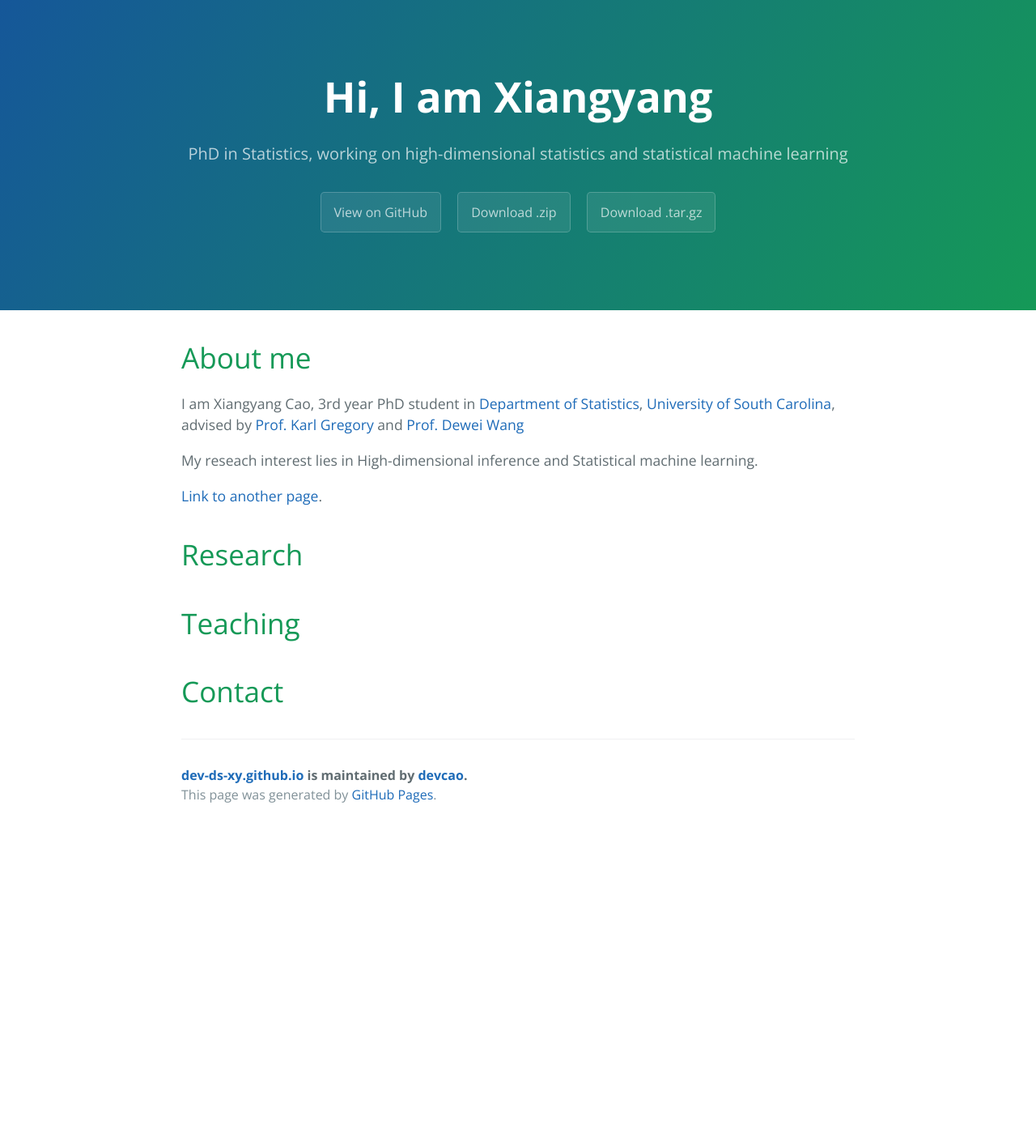
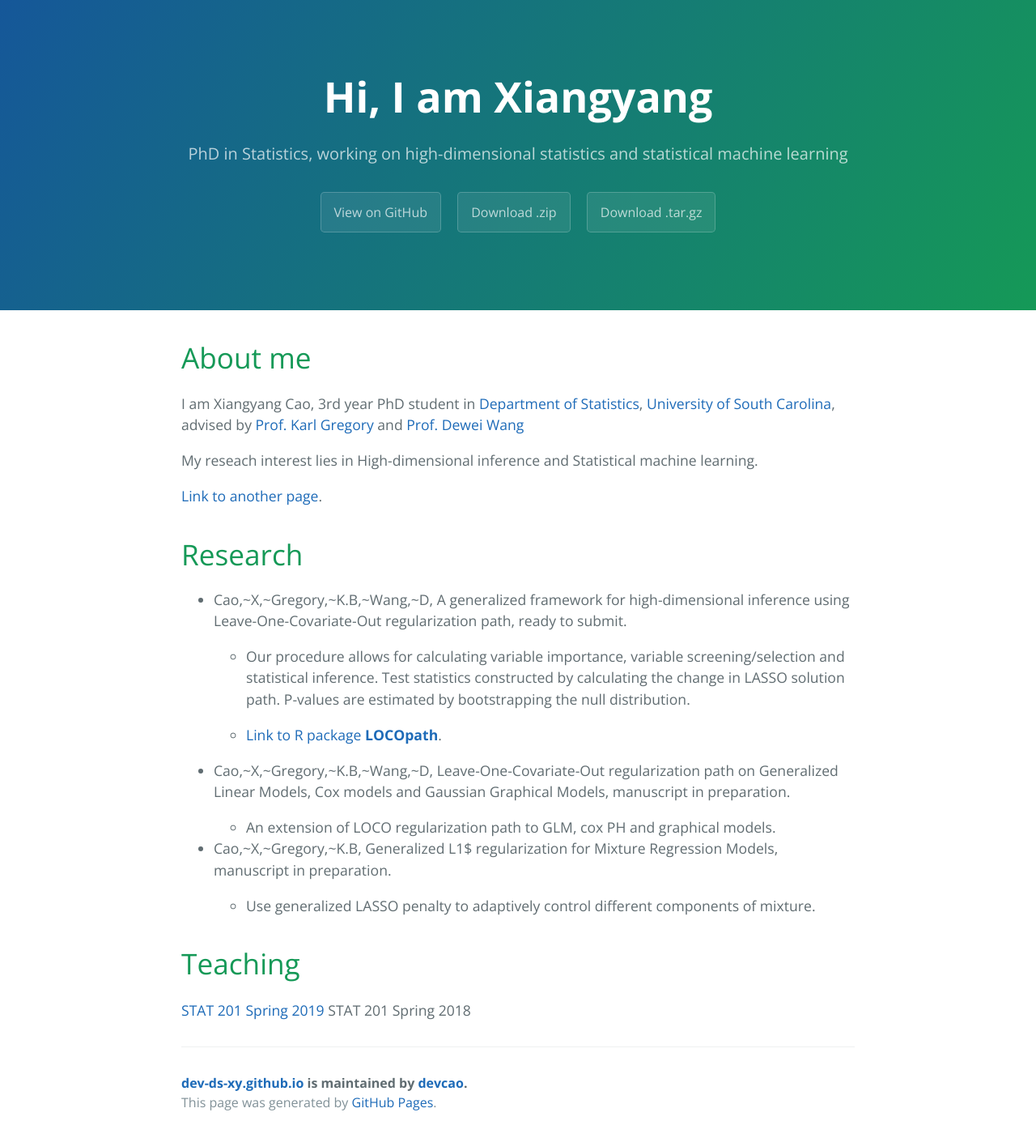
Before and after one commit to devcao/dev-ds-xy.github.io, a Jekyll site: the page built from index.md, in a window 1280 px wide. Shown: the whole page at 81% size. Built offline with Jekyll 4.4.1, drawn with Linux system fonts in a browser that asks for light colours; our own code applies the rules of GitHub Pages for plain Markdown files; before the commit the page ends 1025 px from its top, so only the background shows below that.

Commit message:
Update index.md

```diff
--- a/index.md
+++ b/index.md
@@ -12,6 +12,22 @@ My reseach interest lies in High-dimensional inference and Statistical machine l
 
 # Research
 
+* Cao,~X,~Gregory,~K.B,~Wang,~D, A generalized framework for high-dimensional inference using Leave-One-Covariate-Out regularization path, ready to submit.
+
+  - Our procedure allows for calculating variable importance, variable screening/selection and statistical inference. Test statistics constructed by calculating the change in LASSO solution path. P-values are estimated by bootstrapping the null distribution.
+
+  - [Link to R package **LOCOpath**](https://github.com/statcao/LOCOpath).
+
+* Cao,~X,~Gregory,~K.B,~Wang,~D, Leave-One-Covariate-Out regularization path on Generalized Linear Models, Cox models and Gaussian Graphical Models, manuscript in preparation.
+
+  - An extension of LOCO regularization path to GLM, cox PH and graphical models.
+
+* Cao,~X,~Gregory,~K.B, Generalized L1$ regularization for Mixture Regression Models, manuscript in preparation.
+
+  - Use generalized LASSO penalty to adaptively control different components of mixture.
+
+
 # Teaching
 
-# Contact
+[STAT 201 Spring 2019](./teaching)
+STAT 201 Spring 2018
```
